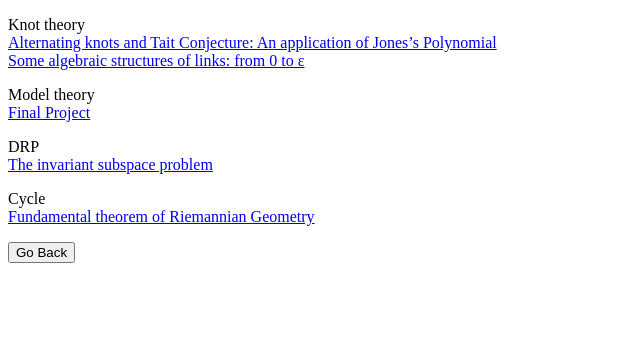
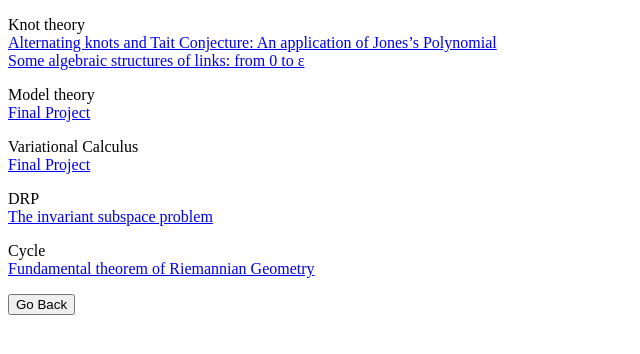
Before and after one commit to nimuynehs/nimuynehs.github.io, a plain HTML site: page pres.html in a window 1280 px wide. Shown: the whole page, without its empty margins (0-640 px from the left). Drawn offline with Linux system fonts and the light colour scheme.

Commit message:
Update pres.html

```diff
--- a/pres.html
+++ b/pres.html
@@ -14,6 +14,10 @@
   <br>
   <a href="AG.pdf"> Final Project</a>
 </p>
+<p> Variational Calculus
+  <br>
+  <a href="ReadingProj.pdf"> Final Project</a>
+</p>
 <p> DRP
   <br>
   <a href="DRP presentation.pdf"> The invariant subspace problem</a>
```
